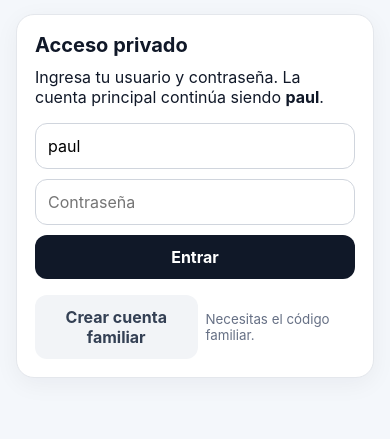
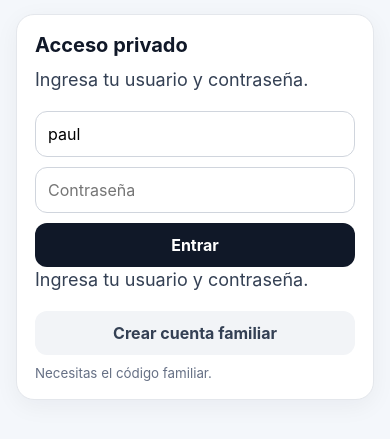
Before and after one commit to paulrponcedeleon-create/-paul-ai-trader, a FastAPI app: page / in a window 390 px wide. Shown: the part 163-602 px from the top of the page. Run offline with FastAPI, Linux system fonts and the light colour scheme; some libraries are stand-ins or nearby versions.

Commit message:
fix(ui): clarify login and expose account actions on mobile

```diff
--- a/app/static/account-settings.css
+++ b/app/static/account-settings.css
@@ -11,6 +11,17 @@
 .account-user-chip strong { font-size: 12px; }
 .account-user-chip small { font-size: 9px; }
 
+#loginCard > p {
+  font-size: 0;
+  margin-bottom: 18px;
+}
+#loginCard > p::after {
+  content: "Ingresa tu usuario y contraseña.";
+  font-size: 18px;
+  line-height: 1.45;
+  color: #344054;
+}
+
 .account-login-grid,
 .account-register-grid,
 .account-bitso-grid {
@@ -23,7 +34,14 @@
 .account-bitso-grid button,
 .account-register-grid .full,
 .account-bitso-grid .full { grid-column: 1 / -1; }
-.account-login-actions { display: flex; gap: 8px; align-items: center; }
+.account-login-actions {
+  display: flex;
+  gap: 10px;
+  align-items: center;
+  flex-wrap: wrap;
+  margin-top: 14px;
+}
+.account-login-actions button { min-height: 44px; }
 
 .account-grid {
   display: grid;
@@ -85,4 +103,10 @@
   .account-register-grid,
   .account-bitso-grid { grid-template-columns: 1fr; }
   .account-user-chip { align-items: flex-start; }
+  .account-login-actions {
+    display: grid;
+    grid-template-columns: 1fr;
+    align-items: stretch;
+  }
+  .account-login-actions button { width: 100%; }
 }
```
